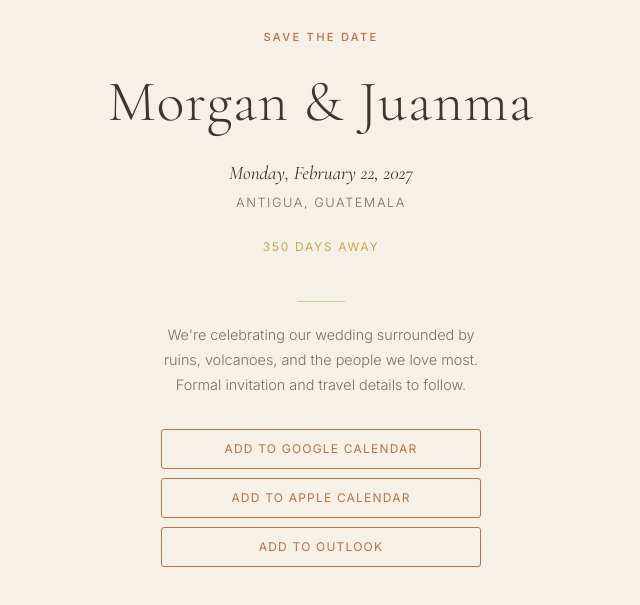
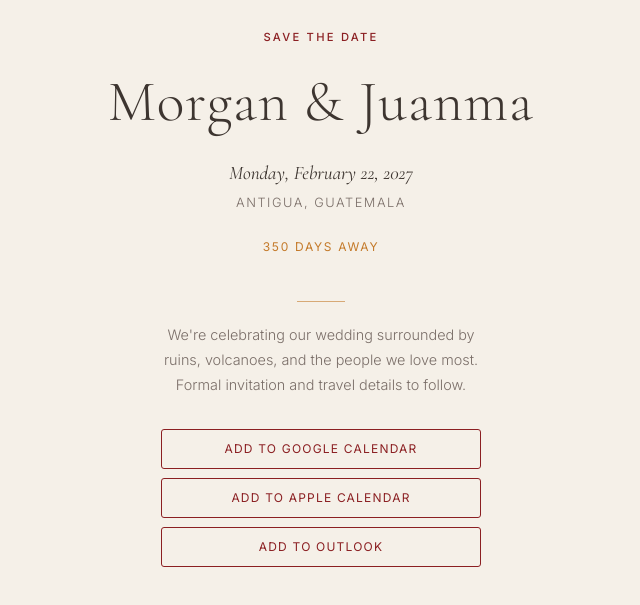
Before and after one commit to jm-contreras/wedding, a plain HTML site: page index.html in a window 1280 px wide. Shown: the part 465-1070 px from the top of the page, without its empty margins (319-959 px from the left). Drawn offline with nearby package versions, Linux system fonts and the light colour scheme.

Commit message:
Update color palette, fix image cropping, improve Spanish countdown
- Rename --terracotta → --ruby, update sage/gold values
- Remove aspect-ratio/object-fit crop from hero image
- Spanish countdown now uses "faltan N días" / "falta 1 día"
- Rename hero image from .JPG to .png

Co-Authored-By: Claude Sonnet 4.6 <noreply@anthropic.com>

```diff
--- a/index.html
+++ b/index.html
@@ -4,7 +4,7 @@
   <meta charset="UTF-8" />
   <meta name="viewport" content="width=device-width, initial-scale=1.0" />
   <title>Morgan &amp; Juanma — Save the Date</title>
-  <meta name="description" content="Save the Date — Morgan &amp; Juanma, February 22, 2027, Antigua, Guatemala." />
+  <meta name="description" content="Save the Date — Morgan &amp; Juanma, February 22, 2027, La Antigua, Guatemala." />
   <link rel="preconnect" href="https://fonts.googleapis.com" />
   <link rel="preconnect" href="https://fonts.gstatic.com" crossorigin />
   <link href="https://fonts.googleapis.com/css2?family=Cormorant+Garamond:ital,wght@0,300;0,400;0,500;1,300;1,400&family=Inter:wght@300;400;500&display=swap" rel="stylesheet" />
--- a/script.js
+++ b/script.js
@@ -55,7 +55,7 @@ function setLang(lang) {
       el.textContent = currentLang === 'es' ? 'Hoy' : 'Today';
     } else {
       const enText = diff === 1 ? '1 day away' : `${diff} days away`;
-      const esText = diff === 1 ? '1 día' : `${diff} días`;
+      const esText = diff === 1 ? 'falta 1 día' : `faltan ${diff} días`;
       el.dataset.en = enText;
       el.dataset.es = esText;
       el.textContent = currentLang === 'es' ? esText : enText;
@@ -131,7 +131,7 @@ function addToOutlook() {
 /* ─── Optional Hero Image ────────────────────────────────────── */
 // To enable the hero photo, set HERO_SRC to the image path or URL.
 // Leave as empty string to hide it.
-const HERO_SRC = 'ProposalHydra0062.JPG';
+const HERO_SRC = 'ProposalHydra0062.png';
 
 (function initHero() {
   if (!HERO_SRC) return;
--- a/style.css
+++ b/style.css
@@ -1,9 +1,9 @@
 /* ─── Tokens ─────────────────────────────────────────────────── */
 :root {
   --cream:      #F5F0E8;
-  --terracotta: #C2703E;
-  --sage:       #9CAF88;
-  --gold:       #C9A84C;
+  --ruby:       #8B1F22;
+  --sage:       #6B7A3D;
+  --gold:       #C47A2A;
   --charcoal:   #3D3530;
   --muted:      #7A6E68;
 
@@ -68,7 +68,7 @@ body {
 }
 
 .lang-btn:hover {
-  color: var(--terracotta);
+  color: var(--ruby);
 }
 
 .lang-btn.active {
@@ -106,8 +106,6 @@ body {
   width: 100%;
   height: auto;
   display: block;
-  object-fit: cover;
-  aspect-ratio: 4 / 3;
 }
 
 /* ─── Card ───────────────────────────────────────────────────── */
@@ -128,7 +126,7 @@ body {
   font-weight: 500;
   letter-spacing: 0.2em;
   text-transform: uppercase;
-  color: var(--terracotta);
+  color: var(--ruby);
 }
 
 /* ─── Names ──────────────────────────────────────────────────── */
@@ -220,9 +218,9 @@ body {
 
 .cal-btn {
   background: transparent;
-  border: 1px solid var(--terracotta);
+  border: 1px solid var(--ruby);
   border-radius: 3px;
-  color: var(--terracotta);
+  color: var(--ruby);
   cursor: pointer;
   font-family: var(--sans);
   font-size: 0.75rem;
@@ -236,13 +234,13 @@ body {
 
 .cal-btn:hover,
 .cal-btn:focus-visible {
-  background: var(--terracotta);
+  background: var(--ruby);
   color: var(--cream);
   outline: none;
 }
 
 .cal-btn:focus-visible {
-  box-shadow: 0 0 0 2px var(--cream), 0 0 0 4px var(--terracotta);
+  box-shadow: 0 0 0 2px var(--cream), 0 0 0 4px var(--ruby);
 }
 
 /* ─── Responsive ─────────────────────────────────────────────── */
```
Also changed, not shown: 2 other files.
